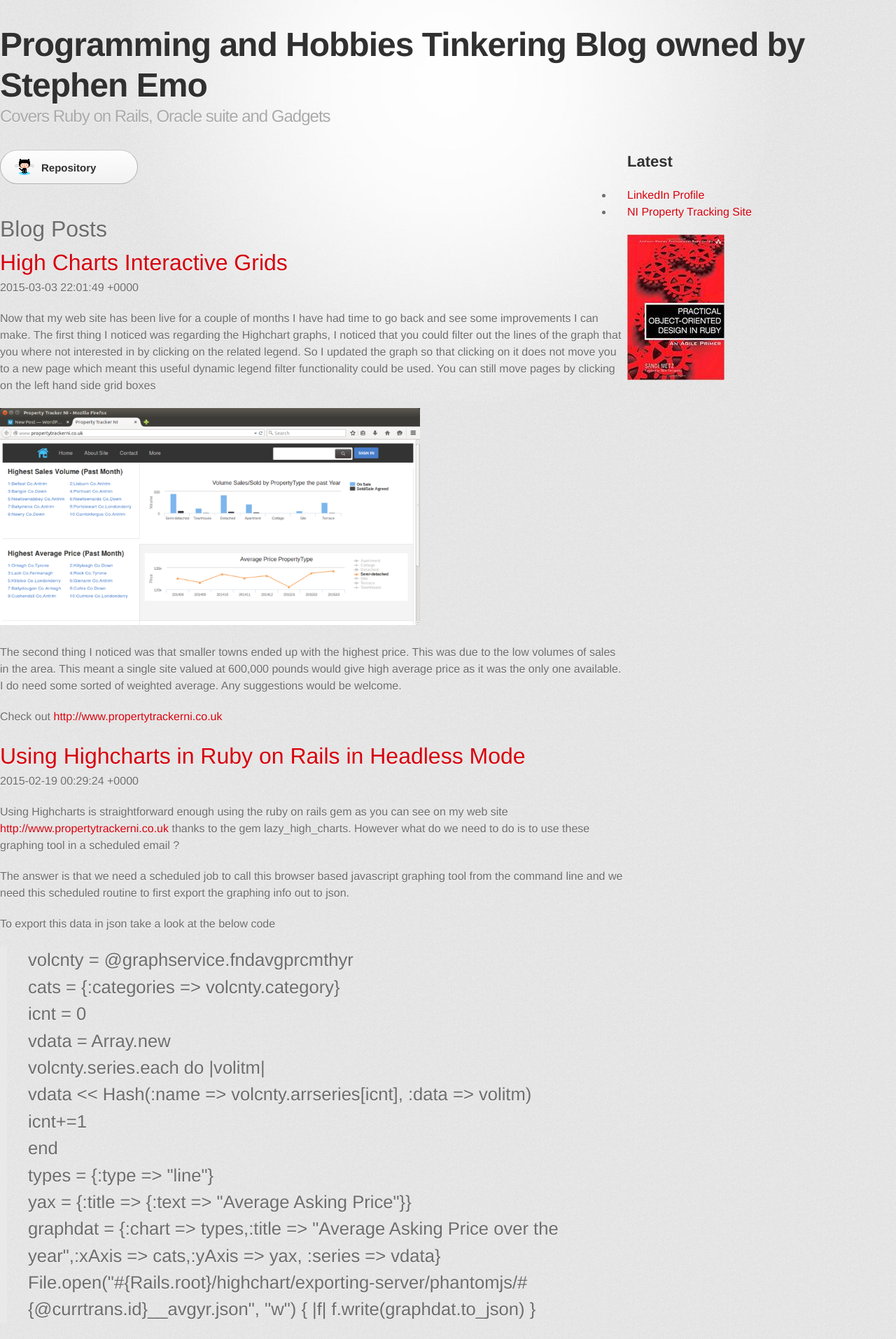
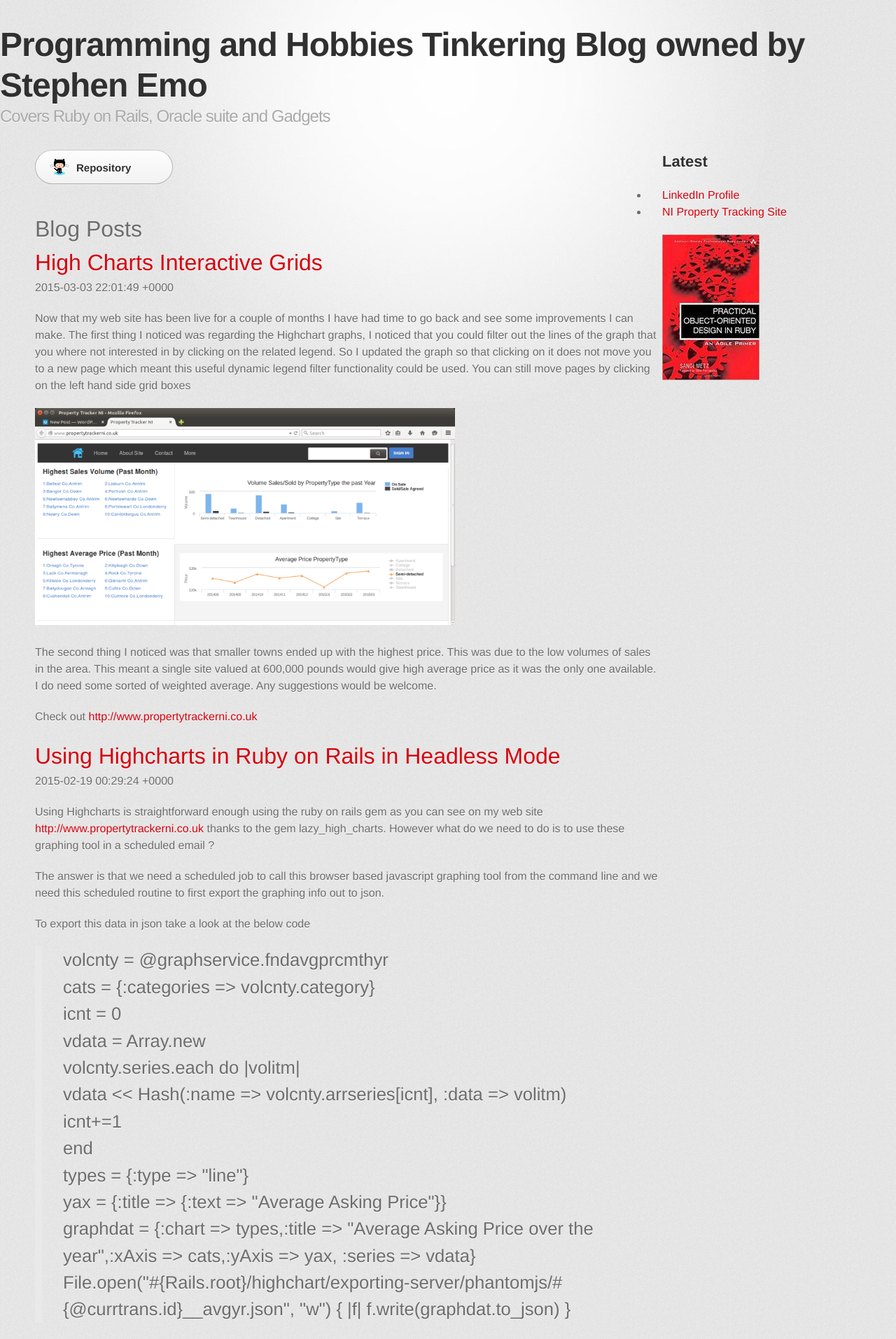
Before and after one commit to emomonkey/emomonkey.github.io, a Jekyll site: the page built from index.html, in a window 1280 px wide. Shown: the top 1913 px of the page at 70% size. Built offline with Jekyll 4.4.1, drawn with Linux system fonts in a browser that asks for light colours; some web fonts are replaced; the list of posts is cut into pages by our own code.

Commit message:
Update stylesheet.css

```diff
--- a/stylesheets/stylesheet.css
+++ b/stylesheets/stylesheet.css
@@ -90,12 +90,11 @@
 }
 
 .inner {
-  margin-left: 50px;
   width: 70%;
   float:left;
   vertical-align:top;
   display:inline-block;
-  margin: 0 auto;
+  margin-left: 50px;
 }
 
 .sideBar {
@@ -375,7 +374,7 @@
   }
   .inner {
     width: 94%;
-    margin: 0 auto;
+    margin-left: 50px;
   }
 }
 
```
